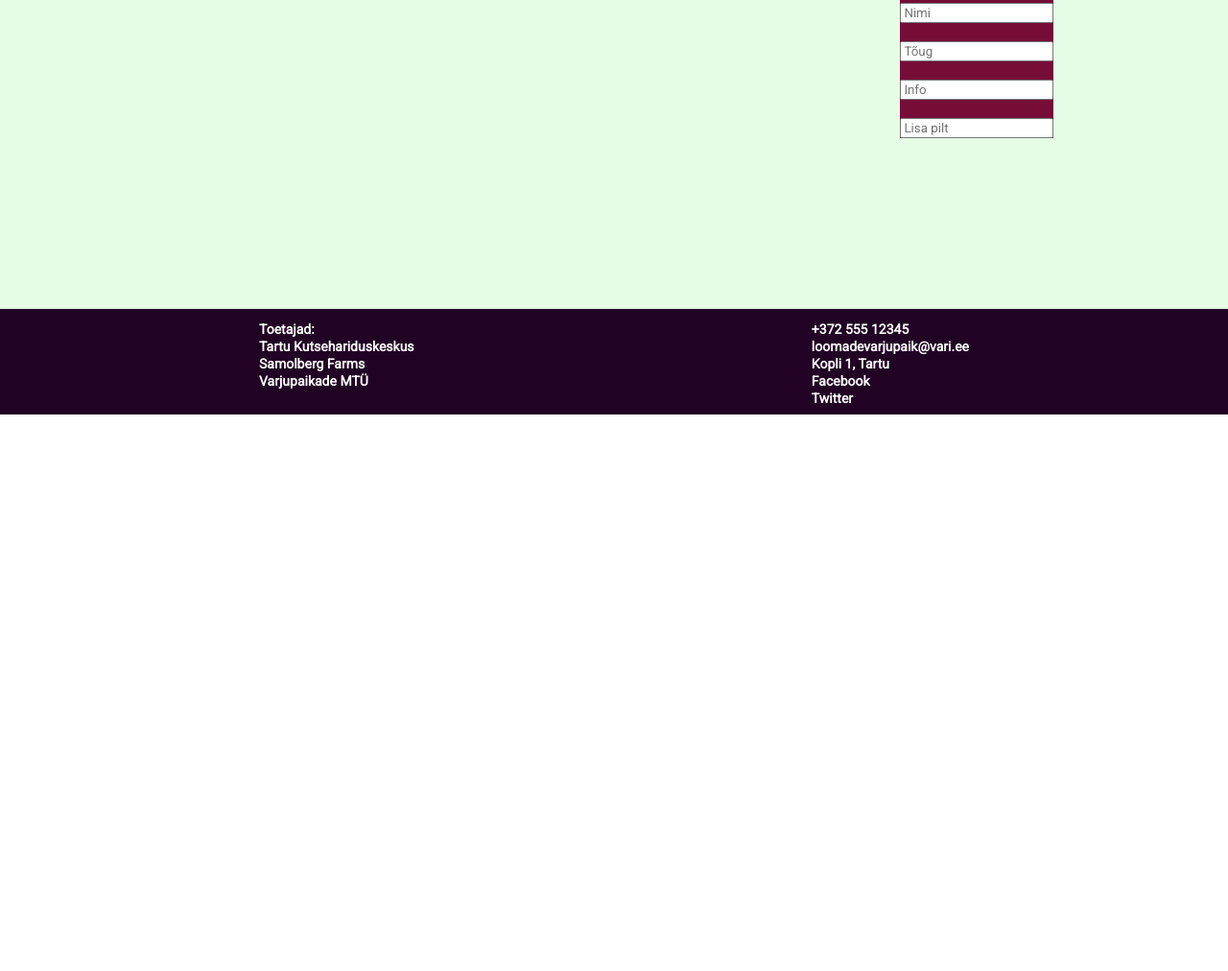
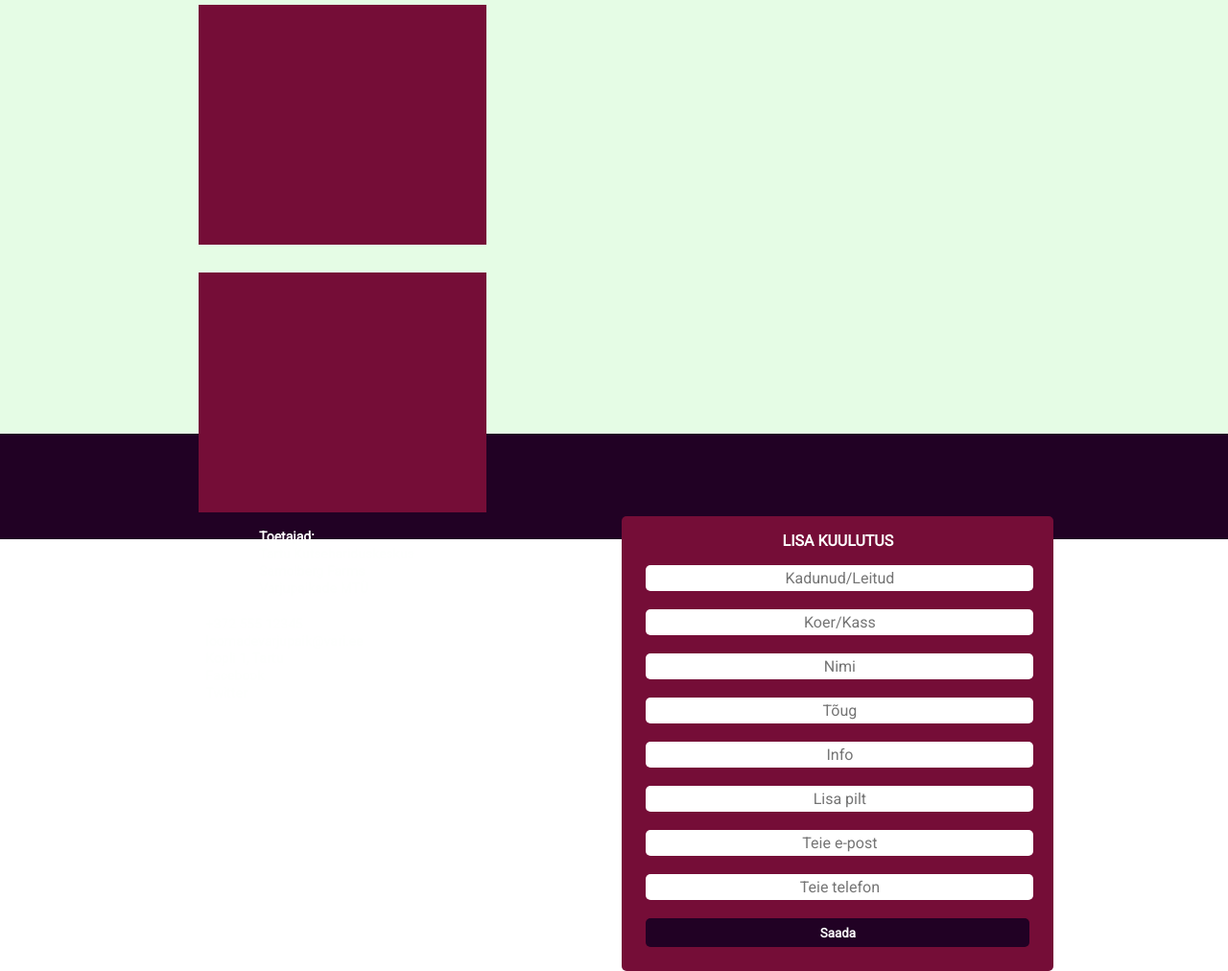
Before and after one commit to elilient/javascript, a plain HTML site: page loomad/kuulutused.html in a window 1280 px wide. Shown: the part 428-1440 px from the top of the page at 96% size. Before the commit the page ends 860 px from the top, so only its background shows below. Drawn offline with Linux system fonts and the light colour scheme.

Commit message:
Kuulutused vorm, resize fixing, content height, banners

```diff
--- a/loomad/kuulutused.html
+++ b/loomad/kuulutused.html
@@ -23,7 +23,7 @@
             <div class="content">
                 <div class="contentitems">
                     <div class="adinfo">
-                        <h4>KUULUTUSED</h4>
+                        <h3>KUULUTUSED</h3>
                         <p>Ideaalis võiks iga loomade varjupaik olla eelkõige kohaks, kust kodust jooksu pääsenud
                             loomad turvaliselt koju tagasi saavad.
                             Aitamaks neid loomi, kes lähevad kaduma, kuid misiganes põhjusel varjupaika ei jõua, pakume
@@ -35,35 +35,50 @@ Samuti on vajalik vähemalt 1 kontakt: kas meiliaadress või telefon - kontaktit
                             kodulehel ei avalda.
 
                             Kuulutusi hoitakse üleval 3 kuud</p>
+                        <div class="animalitem"></div>
+                        <div class="animalitem"></div>
                     </div>
                     <div class="adform">
                         <form id="adform1" method="post" action="">
-                            <h3>Kuulutus</h3>
-                            <div>
+                            <h3>LISA KUULUTUS</h3>
+                            <div class="adinput">
                                 <input type="text" name="lostfound" class="adbox1" placeholder="Kadunud/Leitud">
                             </div>
                             <br>
-                            <div>
+                            <div class="adinput">
                                 <input type="text" name="species" class="adbox2" placeholder="Koer/Kass">
                             </div>
                             <br>
-                            <div>
+                            <div class="adinput">
                                 <input type="text" name="name" class="adbox3" placeholder="Nimi">
                             </div>
                             <br>
-                            <div>
+                            <div class="adinput">
                                 <input type="text" name="breed" class="adbox4" placeholder="Tõug">
                             </div>
                             <br>
-                            <div>
+                            <div class="adinput">
                                 <input type="text" name="info" class="adbox5" placeholder="Info">
                             </div>
                             <br>
-                            <div>
+                            <div class="adinput">
                                 <input type="text" name="picture" class="adbox6" placeholder="Lisa pilt">
+                            </div>
+                            <br>
+                            <div class="adinput">
+                                <input type="text" name="email" class="adbox7" placeholder="Teie e-post">
+                            </div>
+                            <br>
+                            <div class="adinput">
+                                <input type="text" name="telefon" class="adbox7" placeholder="Teie telefon">
+                            </div>
+                            <br>
+                            <div id="saada">
+                                <input type="submit" class="submit" value="Saada">
                             </div>
                         </form>
                     </div>
+
                 </div>
             </div>
             <div class="footer">
--- a/loomad/style.css
+++ b/loomad/style.css
@@ -5,7 +5,6 @@ html, body {
 
 .container {
     background-color:#E5FCE5;
-    height:100%;
 }
 
 .topbar {
@@ -53,8 +52,8 @@ html, body {
 }
 
 .content {
-    height: 100%;
     margin: 50px 14.19% 0px 14.19%;
+    height:730px;
 }
 .sidebar{
     float:left;
@@ -117,13 +116,14 @@ html, body {
 }
 
 .adinfo {
-    width:900px;
+    width:60%;
     float:left;
 }
 
 .adinfo p {
     color: #750D37;
-     font-weight: bold;
+    font-weight: bold;
+    font-size:18px;
 }
 
 .adinfo h4 {
@@ -133,6 +133,44 @@ html, body {
 .adform {
     float:right;
     background:#750D37;
+    border-radius: 5px;
+}
+
+#adform1 h3 {
+    color:#FEFFFE;
+    text-align: center;
+    font-size: 16px;
+}
+
+.adinput {
+    margin-left:25px;
+    margin-right:25px;
+}
+.adinput input {
+    width:100%;
+    text-align:center;
+    height:25px;
+    font-size:16px;
+    border:none;
+    border-radius:5px;
+}
+#saada {
+    width: 450px;
+    display: flex;
+    align-items: center;
+    justify-content: center;
+    margin-bottom:25px;
+
+}
+
+#saada input {
+    width:400px;
+    height:30px;
+    border:none;
+    background-color:#210124;
+    color:#FEFFFE;
+    font-weight: bold;
+    border-radius:5px;
 }
 .footer {
     margin-top:50px;
```
Lines whose indentation alone changed are shown as unchanged.
